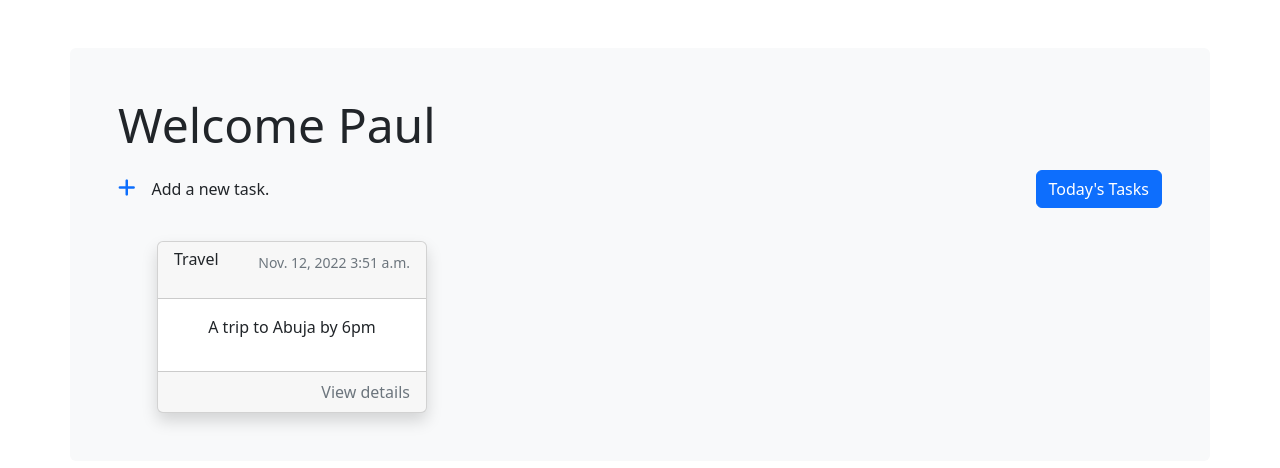
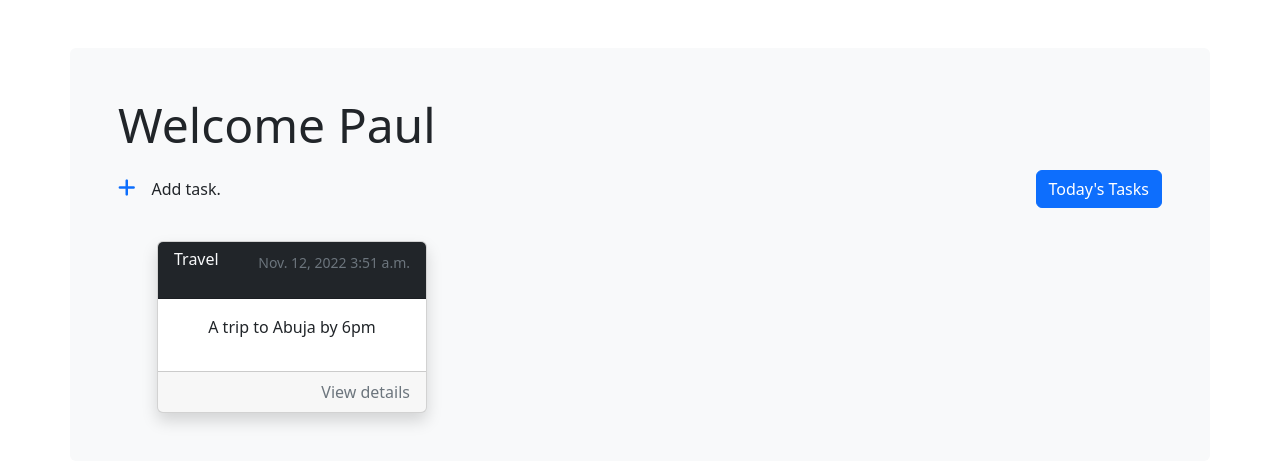
Before and after one commit to nwalipaul0911/todo, a Django app: page /all/ in a window 1280 px wide. Shown: the part 56-524 px from the top of the page. Run offline with Django 3.2, Linux system fonts and the light colour scheme; a user stored in the database is signed in; data comes from the database, SQL or seed files in the repository; some libraries are stand-ins or nearby versions.

Commit message:
changes in task UI

```diff
--- a/templates/partials/addmodal.html
+++ b/templates/partials/addmodal.html
@@ -1,5 +1,5 @@
 <!-- Button trigger modal -->
-<p><i class="fa-solid fa-plus fs-5 fw-bold me-3 text-primary" type="button" data-bs-toggle="modal" data-bs-target="#exampleModal"></i>Add a new task.</p>
+<p><i class="fa-solid fa-plus fs-5 fw-bold me-3 text-primary" type="button" data-bs-toggle="modal" data-bs-target="#exampleModal"></i>Add task.</p>
 
 <!-- Modal -->
 <div class="modal fade mt-5" id="exampleModal" tabindex="-1" aria-labelledby="exampleModalLabel" aria-hidden="true">
--- a/templates/partials/detailmodal.html
+++ b/templates/partials/detailmodal.html
@@ -15,8 +15,8 @@
         <p>Time : {{task.task_time}}</p>
       </div>
       <div class="modal-footer">
-          <label for="done">Mark as read</label>
-          <div style="width:fit-content"><input type="checkbox" id="{{task.id}}" name="done" class="checkboxes mt-4 me-3" title="Mark as read"></div>
+          <label for="done">Mark as done</label>
+          <div style="width:fit-content"><input type="checkbox" id="{{task.id}}" name="done" class="checkboxes mt-4 me-3" title="Mark as done"></div>
           <label for="delete">Delete</label>
           <i class="fa-solid fa-trash text-danger delete" id="{{task.id}}" title="Delete task" data-bs-dismiss="modal" name="delete"></i>
 
--- a/todo/templates/todo/all.html
+++ b/todo/templates/todo/all.html
@@ -20,8 +20,8 @@
         {% for task in tasks %}
         <div class="col-md-4 col-sm-12 task-container mt-4" id="{{task.id}}">
           <div class="card col-10 mx-auto shadow">
-            <div class="card-header d-flex justify-content-between">
-              <h6 class="text-dark col-4">{{task.category}}</h6>
+            <div class="card-header d-flex justify-content-between bg-dark">
+              <h6 class="text-light col-4">{{task.category}}</h6>
               <p class="text-secondary"><small>{{task.task_date|naturalday|capfirst}} {{task.task_time}}</small></p>
             </div>
             <div class="card-body">
```
Also changed, not shown: todo/templates/todo/home.html (+3 -5 lines).
